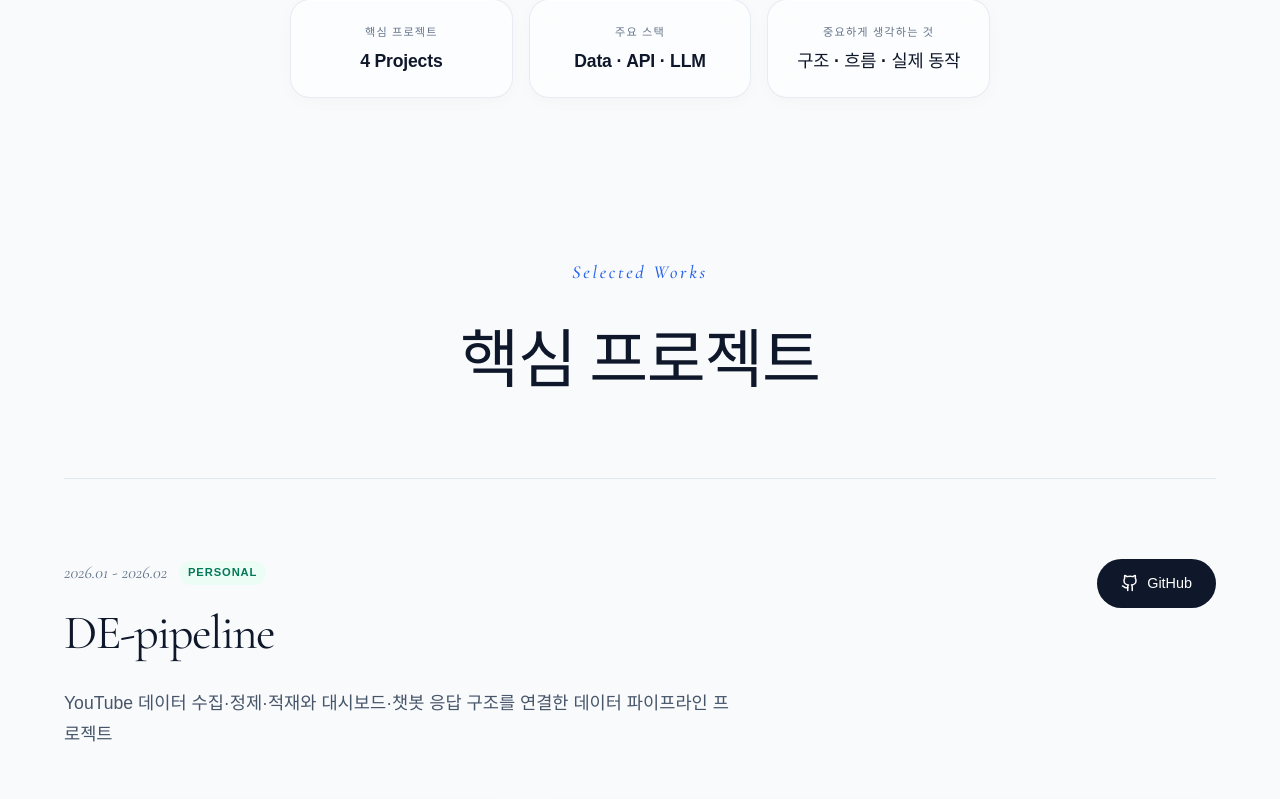
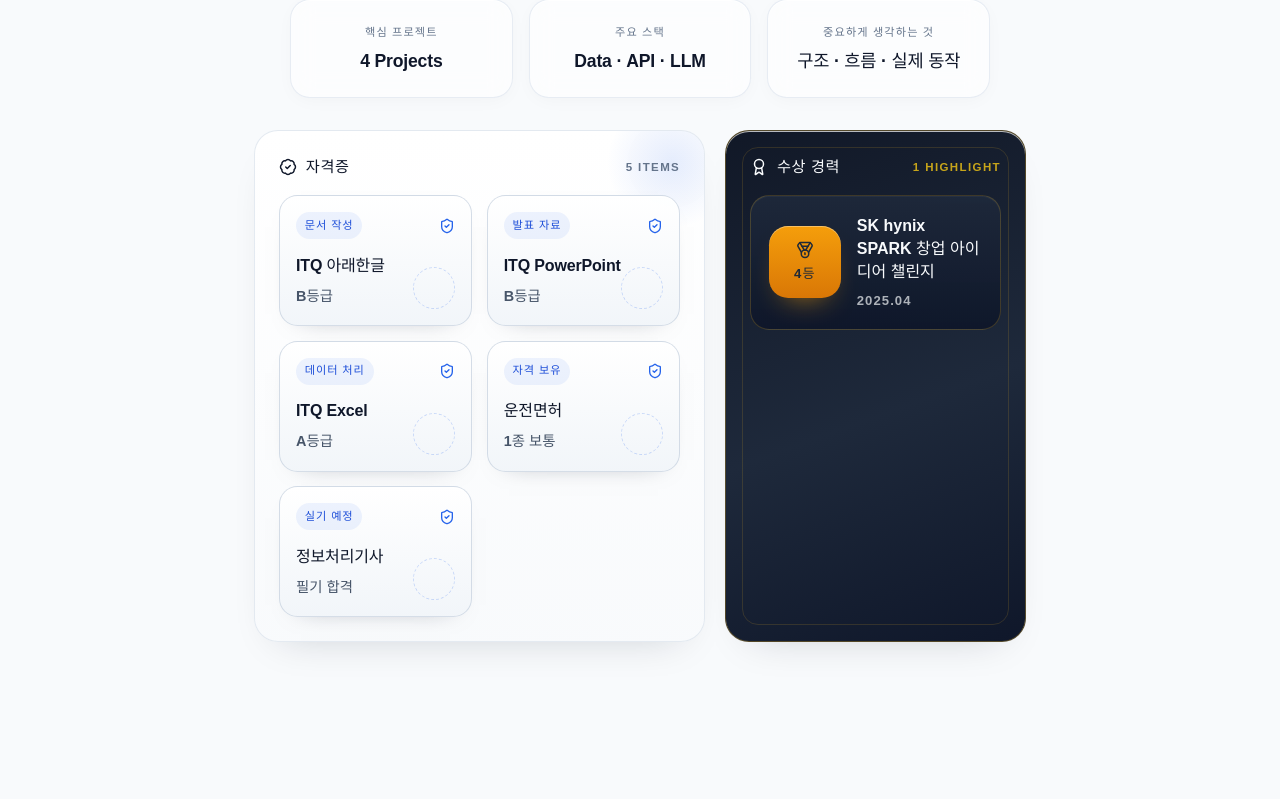
Before and after one commit to shinyeonjun/portfolio, a React (Vite) app: page / in a window 1280 px wide. Shown: the part 696-1495 px from the top of the page. Built offline with nearby package versions, Linux system fonts and the light colour scheme; a web font is replaced by a local one.

Commit message:
feat: add credential highlights to hero

```diff
--- a/src/App.css
+++ b/src/App.css
@@ -373,6 +373,7 @@
   gap: 1rem;
   width: 100%;
   max-width: 700px;
+  margin-bottom: 2rem;
 }
 
 @media (max-width: 640px) {
@@ -418,6 +419,241 @@
   font-weight: 700;
   line-height: 1.3;
   letter-spacing: -0.01em;
+}
+
+.profile-credentials {
+  display: grid;
+  grid-template-columns: 1.2fr 0.8fr;
+  gap: 1.25rem;
+  width: 100%;
+  max-width: 980px;
+}
+
+.credential-panel {
+  position: relative;
+  padding: 1.5rem;
+  border-radius: 1.5rem;
+  border: 1px solid rgba(226, 232, 240, 0.9);
+  overflow: hidden;
+  text-align: left;
+  box-shadow:
+    0 18px 40px -26px rgba(15, 23, 42, 0.22),
+    inset 0 1px 0 rgba(255, 255, 255, 0.7);
+}
+
+.certificate-panel {
+  background:
+    linear-gradient(180deg, rgba(255, 255, 255, 0.95) 0%, rgba(248, 250, 252, 0.95) 100%);
+}
+
+.certificate-panel::before {
+  content: '';
+  position: absolute;
+  top: -2rem;
+  right: -2rem;
+  width: 8rem;
+  height: 8rem;
+  border-radius: 50%;
+  background: radial-gradient(circle, rgba(37, 99, 235, 0.12) 0%, rgba(37, 99, 235, 0) 72%);
+}
+
+.award-panel {
+  background:
+    linear-gradient(160deg, #111827 0%, #1e293b 55%, #0f172a 100%);
+  border-color: rgba(251, 191, 36, 0.28);
+  color: #f8fafc;
+}
+
+.award-panel::before {
+  content: '';
+  position: absolute;
+  inset: 1rem;
+  border-radius: 1rem;
+  border: 1px solid rgba(251, 191, 36, 0.14);
+  pointer-events: none;
+}
+
+.credential-head {
+  position: relative;
+  z-index: 1;
+  display: flex;
+  align-items: center;
+  justify-content: space-between;
+  gap: 1rem;
+  margin-bottom: 1rem;
+}
+
+.credential-title {
+  display: inline-flex;
+  align-items: center;
+  gap: 0.55rem;
+  font-size: 0.95rem;
+  font-weight: 700;
+  letter-spacing: 0.04em;
+}
+
+.credential-count {
+  font-size: 0.72rem;
+  font-weight: 700;
+  letter-spacing: 0.12em;
+  text-transform: uppercase;
+  color: #64748b;
+}
+
+.award-panel .credential-count {
+  color: rgba(250, 204, 21, 0.78);
+}
+
+.certificate-list {
+  position: relative;
+  z-index: 1;
+  display: grid;
+  grid-template-columns: repeat(2, minmax(0, 1fr));
+  gap: 0.9rem;
+}
+
+.certificate-card {
+  position: relative;
+  padding: 1rem 1rem 1.1rem;
+  border-radius: 1.15rem;
+  background:
+    linear-gradient(180deg, rgba(255, 255, 255, 0.96) 0%, rgba(241, 245, 249, 0.96) 100%);
+  border: 1px solid rgba(203, 213, 225, 0.8);
+  box-shadow:
+    inset 0 1px 0 rgba(255, 255, 255, 0.9),
+    0 10px 24px -22px rgba(15, 23, 42, 0.5);
+}
+
+.certificate-card::after {
+  content: '';
+  position: absolute;
+  right: 1rem;
+  bottom: 1rem;
+  width: 2.5rem;
+  height: 2.5rem;
+  border-radius: 999px;
+  border: 1px dashed rgba(37, 99, 235, 0.22);
+}
+
+.certificate-card-top {
+  display: flex;
+  align-items: center;
+  justify-content: space-between;
+  gap: 0.75rem;
+  margin-bottom: 0.85rem;
+  color: #2563eb;
+}
+
+.certificate-chip {
+  display: inline-flex;
+  align-items: center;
+  padding: 0.28rem 0.55rem;
+  border-radius: 999px;
+  background: rgba(37, 99, 235, 0.08);
+  color: #1d4ed8;
+  font-size: 0.7rem;
+  font-weight: 700;
+  letter-spacing: 0.08em;
+  text-transform: uppercase;
+}
+
+.certificate-card strong {
+  display: block;
+  margin-bottom: 0.4rem;
+  color: #0f172a;
+  font-size: 1rem;
+  letter-spacing: -0.01em;
+}
+
+.certificate-card p {
+  margin: 0;
+  color: #475569;
+  font-size: 0.9rem;
+  font-weight: 600;
+}
+
+.award-list {
+  position: relative;
+  z-index: 1;
+  display: grid;
+  gap: 0.9rem;
+}
+
+.award-card {
+  display: grid;
+  grid-template-columns: auto 1fr;
+  gap: 1rem;
+  align-items: center;
+  padding: 1.1rem 1.1rem 1.15rem;
+  border-radius: 1.2rem;
+  background: linear-gradient(180deg, rgba(30, 41, 59, 0.94) 0%, rgba(15, 23, 42, 0.98) 100%);
+  border: 1px solid rgba(251, 191, 36, 0.2);
+  box-shadow: inset 0 1px 0 rgba(255, 255, 255, 0.04);
+}
+
+.award-medal {
+  display: inline-flex;
+  flex-direction: column;
+  align-items: center;
+  justify-content: center;
+  gap: 0.25rem;
+  width: 4.5rem;
+  height: 4.5rem;
+  border-radius: 1.2rem;
+  background: linear-gradient(180deg, #f59e0b 0%, #d97706 100%);
+  color: #1f2937;
+  box-shadow:
+    inset 0 1px 0 rgba(255, 255, 255, 0.35),
+    0 14px 30px -18px rgba(245, 158, 11, 0.9);
+}
+
+.award-medal span {
+  font-size: 0.82rem;
+  font-weight: 800;
+  letter-spacing: 0.08em;
+  text-transform: uppercase;
+}
+
+.award-copy strong {
+  display: block;
+  margin-bottom: 0.4rem;
+  color: #f8fafc;
+  font-size: 1rem;
+  line-height: 1.45;
+}
+
+.award-copy p {
+  margin: 0;
+  color: rgba(248, 250, 252, 0.68);
+  font-size: 0.82rem;
+  font-weight: 600;
+  letter-spacing: 0.08em;
+  text-transform: uppercase;
+}
+
+@media (max-width: 900px) {
+  .profile-credentials {
+    grid-template-columns: 1fr;
+  }
+}
+
+@media (max-width: 640px) {
+  .certificate-list {
+    grid-template-columns: 1fr;
+  }
+
+  .credential-panel {
+    padding: 1.2rem;
+  }
+
+  .award-card {
+    grid-template-columns: 1fr;
+    text-align: center;
+  }
+
+  .award-medal {
+    margin: 0 auto;
+  }
 }
 
 /* 공용 eyebrow (프로젝트 섹션) */
--- a/src/components/Hero.tsx
+++ b/src/components/Hero.tsx
@@ -1,6 +1,6 @@
 import { motion, AnimatePresence, type Variants } from 'framer-motion';
 import { useState, useEffect } from 'react';
-import { Github, Mail, ArrowDown } from 'lucide-react';
+import { Award, BadgeCheck, Github, Mail, ArrowDown, Medal, ShieldCheck } from 'lucide-react';
 
 const containerVariants: Variants = {
     hidden: { opacity: 0 },
@@ -19,6 +19,42 @@ const fadeUpVariants: Variants = {
     hidden: { opacity: 0, y: 20 },
     show: { opacity: 1, y: 0 },
 };
+
+const certifications = [
+    {
+        title: 'ITQ 아래한글',
+        status: 'B등급',
+        kind: '문서 작성',
+    },
+    {
+        title: 'ITQ PowerPoint',
+        status: 'B등급',
+        kind: '발표 자료',
+    },
+    {
+        title: 'ITQ Excel',
+        status: 'A등급',
+        kind: '데이터 처리',
+    },
+    {
+        title: '운전면허',
+        status: '1종 보통',
+        kind: '자격 보유',
+    },
+    {
+        title: '정보처리기사',
+        status: '필기 합격',
+        kind: '실기 예정',
+    },
+] as const;
+
+const awards = [
+    {
+        title: 'SK hynix SPARK 창업 아이디어 챌린지',
+        result: '4등',
+        date: '2025.04',
+    },
+] as const;
 
 /**
  * 프로필 중심 Hero 섹션
@@ -181,6 +217,58 @@ export default function Hero() {
                         <strong>구조 · 흐름 · 실제 동작</strong>
                     </div>
                 </motion.div>
+
+                <motion.div
+                    className="profile-credentials"
+                    variants={fadeUpVariants}
+                    transition={{ duration: 0.5 }}
+                >
+                    <section className="credential-panel certificate-panel">
+                        <div className="credential-head">
+                            <div className="credential-title">
+                                <BadgeCheck size={18} />
+                                <span>자격증</span>
+                            </div>
+                            <span className="credential-count">{certifications.length} Items</span>
+                        </div>
+                        <div className="certificate-list">
+                            {certifications.map((item) => (
+                                <article className="certificate-card" key={`${item.title}-${item.status}`}>
+                                    <div className="certificate-card-top">
+                                        <span className="certificate-chip">{item.kind}</span>
+                                        <ShieldCheck size={16} />
+                                    </div>
+                                    <strong>{item.title}</strong>
+                                    <p>{item.status}</p>
+                                </article>
+                            ))}
+                        </div>
+                    </section>
+
+                    <section className="credential-panel award-panel">
+                        <div className="credential-head">
+                            <div className="credential-title">
+                                <Award size={18} />
+                                <span>수상 경력</span>
+                            </div>
+                            <span className="credential-count">{awards.length} Highlight</span>
+                        </div>
+                        <div className="award-list">
+                            {awards.map((item) => (
+                                <article className="award-card" key={`${item.title}-${item.date}`}>
+                                    <div className="award-medal">
+                                        <Medal size={18} />
+                                        <span>{item.result}</span>
+                                    </div>
+                                    <div className="award-copy">
+                                        <strong>{item.title}</strong>
+                                        <p>{item.date}</p>
+                                    </div>
+                                </article>
+                            ))}
+                        </div>
+                    </section>
+                </motion.div>
             </motion.div>
         </section>
     );
```
